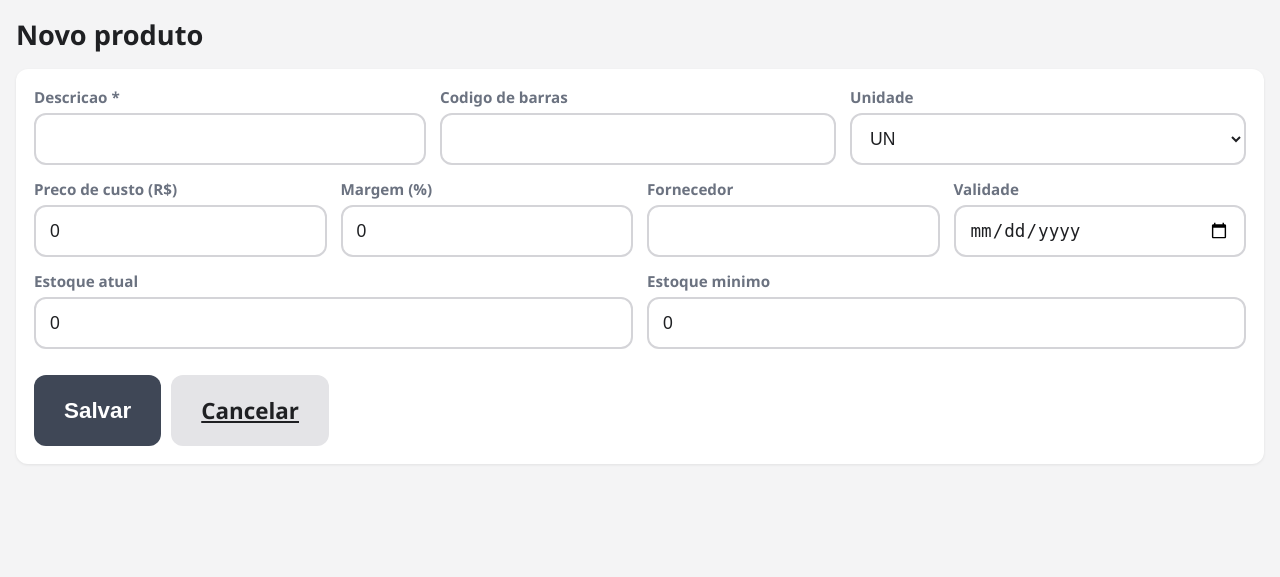
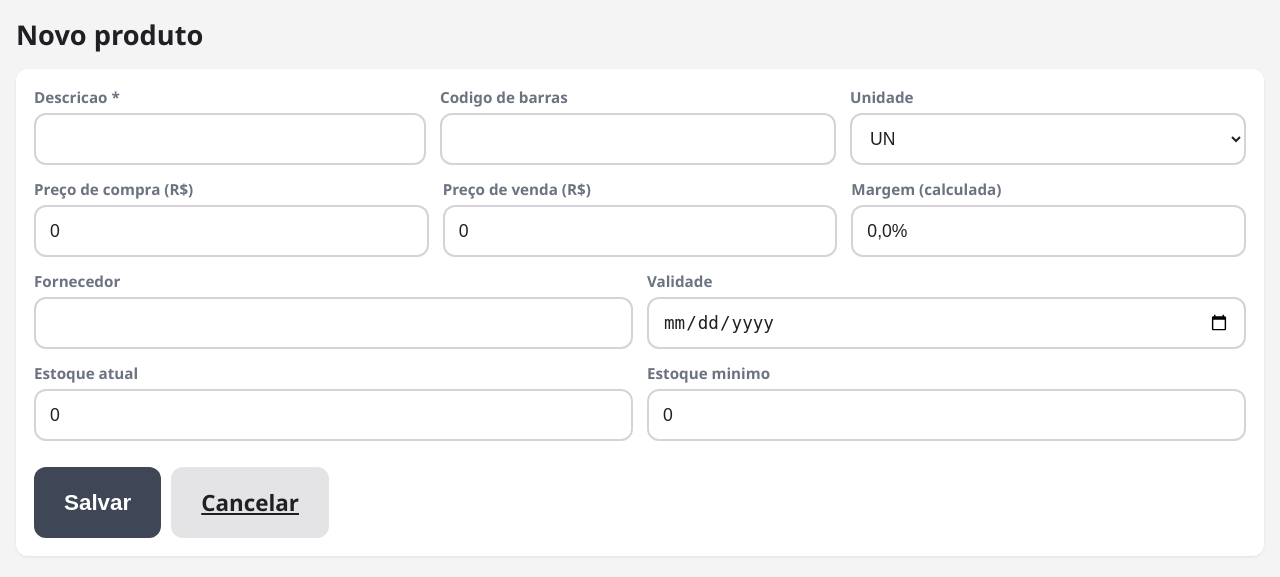
Before and after one commit to financeiroriograndecarnes-tech/lorena, a Flask app: page /produtos/novo in a window 1280 px wide. Shown: the part 114-691 px from the top of the page. Run offline with Flask 3, Linux system fonts and the light colour scheme; data that the repository does not hold is empty; parts of the project's set-up code (start-up, migrations or seed data) failed here and were passed over; some libraries are stand-ins or nearby versions.

Commit message:
PDV: pagamento unico + valor auto-preenchido; Produtos: preco de venda com margem calculada
PDV:
- Remove a segunda forma/valor de pagamento (so uma forma agora).
- O campo "Valor pago" passa a acompanhar o total automaticamente
  toda vez que o carrinho ou o desconto mudam -- nao precisa mais
  digitar o valor na mao a cada venda. Se o operador editar esse
  campo manualmente (ex.: pagou com uma nota maior, calcula troco),
  o valor digitado fica ate o proximo item/desconto mudar o total.

Produtos:
- Troca o campo "Margem (%)" editável por "Preço de venda (R$)"
  editável; a margem agora e' calculada automaticamente (venda-custo)/
  custo, ao vivo em JS enquanto digita e de novo no servidor ao salvar.
  Preco de compra continua sendo um campo normal.

Testado no navegador contra o banco Neon: adicionar item preenche o
valor pago com o total sozinho; editar o valor pago calcula o troco
sem perder o valor digitado; adicionar outro item resincroniza o
valor pago com o novo total; produto com custo 20 e venda 35 calculou
margem 75% certinho.

Co-Authored-By: Claude Sonnet 5 <noreply@anthropic.com>

```diff
--- a/webapp/app/routes/produtos.py
+++ b/webapp/app/routes/produtos.py
@@ -5,18 +5,19 @@ from ..db import get_db
 bp = Blueprint("produtos", __name__, url_prefix="/produtos")
 
 
-def calcular_precos(custo, margem):
-    from flask import current_app
-
+def calcular_precos(custo, venda):
+    """A partir do preco de compra (custo) e do preco de venda (varejo)
+    digitados, calcula a margem % e os precos de atacado/cartao derivados
+    do varejo pelos percentuais configurados."""
     db = get_db()
     cfg = {r["chave"]: r["valor"] for r in db.execute("SELECT chave, valor FROM config")}
     perc_atacado = float(cfg.get("PERC_ATACADO", 8) or 0)
     perc_cartao = float(cfg.get("PERC_CARTAO", 5) or 0)
 
-    varejo = custo * (1 + margem / 100)
-    atacado = varejo * (1 - perc_atacado / 100)
-    cartao = varejo * (1 + perc_cartao / 100)
-    return varejo, atacado, cartao
+    margem = ((venda - custo) / custo * 100) if custo > 0 else 0
+    atacado = venda * (1 - perc_atacado / 100)
+    cartao = venda * (1 + perc_cartao / 100)
+    return margem, atacado, cartao
 
 
 @bp.route("/")
@@ -69,13 +70,13 @@ def _salvar(produto_id):
     codigo_barras = request.form.get("codigo_barras", "").strip() or None
     unidade = request.form.get("unidade", "UN")
     custo = float(request.form.get("preco_custo") or 0)
-    margem = float(request.form.get("margem") or 0)
+    varejo = float(request.form.get("preco_venda") or 0)
     estoque_atual = float(request.form.get("estoque_atual") or 0)
     estoque_minimo = float(request.form.get("estoque_minimo") or 0)
     fornecedor = request.form.get("fornecedor", "").strip()
     validade = request.form.get("validade") or None
 
-    varejo, atacado, cartao = calcular_precos(custo, margem)
+    margem, atacado, cartao = calcular_precos(custo, varejo)
 
     if produto_id is None:
         db.execute(
--- a/webapp/app/templates/produtos/form.html
+++ b/webapp/app/templates/produtos/form.html
@@ -24,13 +24,20 @@
 
   <div class="linha-campos">
     <div class="campo">
-      <label>Preco de custo (R$)</label>
-      <input type="number" step="0.01" name="preco_custo" value="{{ produto['preco_custo'] if produto else 0 }}">
+      <label>Preço de compra (R$)</label>
+      <input type="number" step="0.01" id="in-custo" name="preco_custo" value="{{ produto['preco_custo'] if produto else 0 }}">
     </div>
     <div class="campo">
-      <label>Margem (%)</label>
-      <input type="number" step="0.01" name="margem" value="{{ produto['margem'] if produto else 0 }}">
+      <label>Preço de venda (R$)</label>
+      <input type="number" step="0.01" id="in-venda" name="preco_venda" value="{{ produto['preco_varejo'] if produto else 0 }}">
     </div>
+    <div class="campo">
+      <label>Margem (calculada)</label>
+      <input type="text" id="in-margem" value="{{ '%.1f'|format(produto['margem']) ~ '%' if produto else '0,0%' }}" disabled>
+    </div>
+  </div>
+
+  <div class="linha-campos">
     <div class="campo">
       <label>Fornecedor</label>
       <input type="text" name="fornecedor" value="{{ produto['fornecedor'] if produto else '' }}">
@@ -54,9 +61,8 @@
 
   {% if produto %}
   <p style="color:var(--cor-texto-suave)">
-    Precos calculados: varejo R$ {{ "%.2f"|format(produto['preco_varejo']) }} ·
-    atacado R$ {{ "%.2f"|format(produto['preco_atacado']) }} ·
-    cartao R$ {{ "%.2f"|format(produto['preco_cartao']) }}
+    Preços derivados do preço de venda: atacado R$ {{ "%.2f"|format(produto['preco_atacado']) }} ·
+    cartão R$ {{ "%.2f"|format(produto['preco_cartao']) }}
   </p>
   {% endif %}
 
@@ -72,3 +78,23 @@
   </div>
 </form>
 {% endblock %}
+
+{% block scripts %}
+<script>
+  (function () {
+    var custo = document.getElementById("in-custo");
+    var venda = document.getElementById("in-venda");
+    var margem = document.getElementById("in-margem");
+
+    function recalcularMargem() {
+      var c = parseFloat(custo.value) || 0;
+      var v = parseFloat(venda.value) || 0;
+      var m = c > 0 ? ((v - c) / c * 100) : 0;
+      margem.value = m.toFixed(1).replace(".", ",") + "%";
+    }
+
+    custo.addEventListener("input", recalcularMargem);
+    venda.addEventListener("input", recalcularMargem);
+  })();
+</script>
+{% endblock %}
```
Also changed, not shown: webapp/app/static/js/pdv.js (+29 -16 lines), webapp/app/templates/pdv/tela.html (+2 -20 lines).
